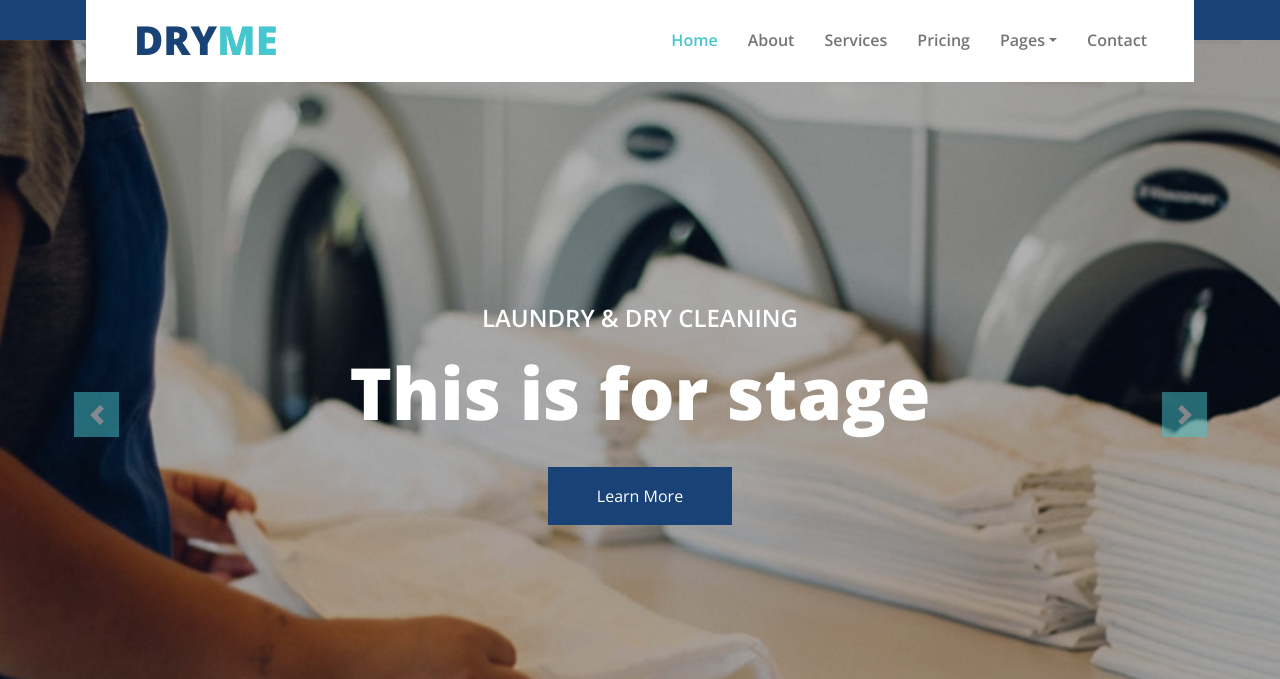
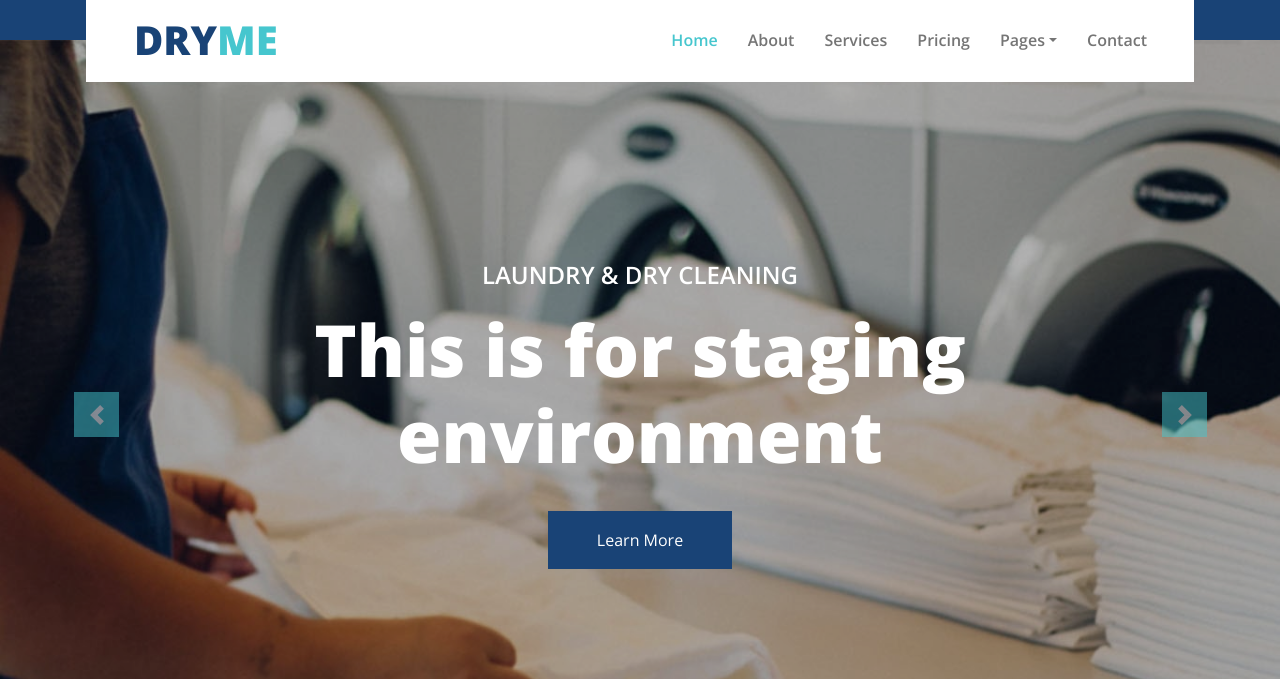
Before and after one commit to MohsinSaeedAwan/php-website, a plain HTML site: page index.html in a window 1280 px wide. Shown: the part 58-737 px from the top of the page. Drawn offline with nearby package versions, Linux system fonts and the light colour scheme.

Commit message:
Update index.html

```diff
--- a/index.html
+++ b/index.html
@@ -115,7 +115,7 @@
                     <div class="carousel-caption d-flex flex-column align-items-center justify-content-center">
                         <div class="p-3" style="max-width: 900px;">
                             <h4 class="text-white text-uppercase mb-md-3">Laundry & Dry Cleaning</h4>
-                            <h1 class="display-3 text-white mb-md-4">This is for stage</h1>
+                            <h1 class="display-3 text-white mb-md-4">This is for staging environment</h1>
                             <a href="" class="btn btn-primary py-md-3 px-md-5 mt-2">Learn More</a>
                         </div>
                     </div>
```
